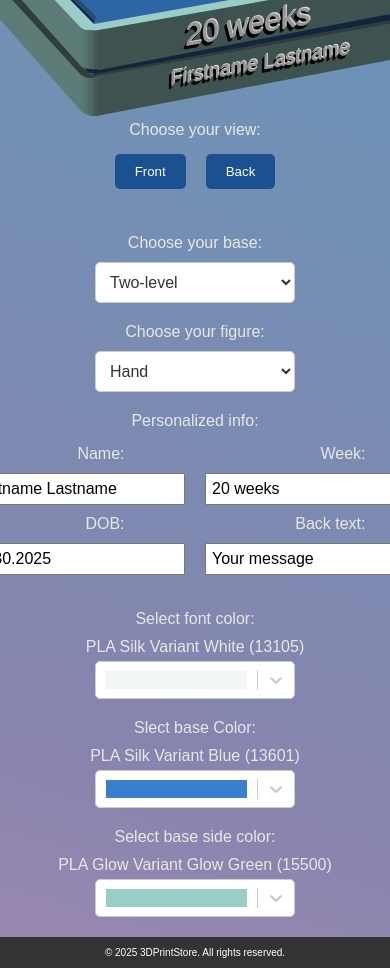
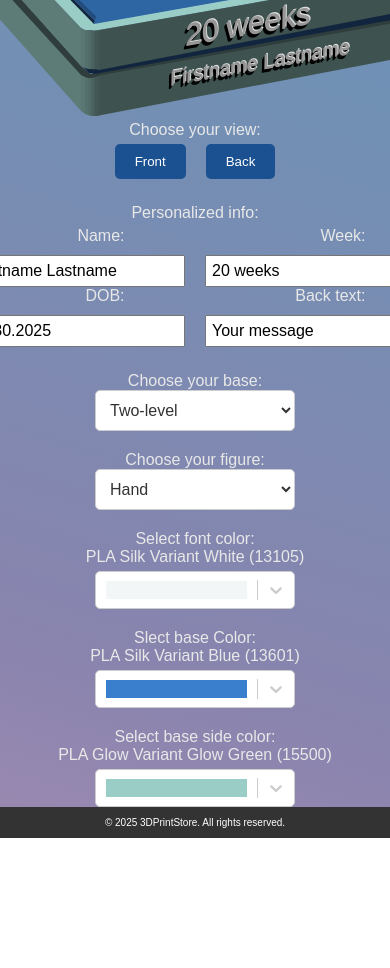
Before and after one commit to lucasliu2019/next_printstore, a Next.js app: page /baby3d in a window 390 px wide. Shown: the part 900-1868 px from the top of the page. After the commit the page ends 1738 px from the top, so only its background shows below. Built offline with nearby package versions, Linux system fonts and the light colour scheme.

Commit message:
update the order

```diff
--- a/src/app/baby3d/page.module.css
+++ b/src/app/baby3d/page.module.css
@@ -32,9 +32,12 @@
   transition: transform 0.3s ease;
 }
 
-.choice {
+.left_container {
   flex: 1; /* Allow the first child to take as much space as possible */
   width: auto; /* Width adjusts based on content */
+  display: flex;
+  gap: 20px; /* Optional: Add spacing between the elements */
+  flex-direction: column;
 }
 
 .card_image_base {
@@ -257,7 +260,7 @@
 
 .product_form {
   width: 100%;
-  max-width: 800px;
+
   display: flex;
   flex-direction: column;
   align-items: center;
@@ -268,7 +271,6 @@
   display: flex; /* Use Flexbox to align items side by side */
   align-items: center; /* Vertically align the label and input */
   gap: 10px; /* Add spacing between the label and input */
-  margin-bottom: 10px; /* Add spacing between input groups */
 }
 
 .product_input {
@@ -283,14 +285,11 @@
   text-align: right; /* Align the label text to the right */
 }
 
-.image_selector,
 .color_selection {
   width: 100%;
   display: flex;
   flex-wrap: wrap; /* Allow items to wrap to the next line */
-
   gap: 10px; /* Add spacing between buttons */
-  margin-top: 10px;
 }
 
 .color_button {
@@ -313,6 +312,7 @@
 
 .fieldset {
   width: 100%; /* Ensure the container takes up full width */
+  max-width: 850px;
   display: flex;
   align-items: center; /* Vertically center the buttons */
   /* Horizontally center the buttons */
@@ -320,10 +320,11 @@
   flex-wrap: wrap; /* Allow buttons to wrap to the next line if needed */
   gap: 5px; /* Add spacing between buttons */
   border: none;
-  margin-bottom: 20px; /* Add spacing below the fieldset */
 }
 
 .fieldset_center {
+  width: 100%; /* Ensure the container takes up full width */
+  max-width: 850px;
   display: flex;
   align-items: center;
   flex-wrap: wrap;
@@ -336,12 +337,10 @@
   border: none;
   /* Subtle shadow for depth */
   /* box-shadow: 0 4px 6px rgba(0, 0, 0, 0.1);  */
-  margin-bottom: 20px; /* Add spacing below the fieldset */
 }
 
 .fiedset_legend {
   text-align: center; /* Center the text inside the legend */
-  margin-bottom: 10px; /* Optional: Add spacing below the legend */
   font-size: 1rem; /* Optional: Adjust font size */
 }
 
@@ -382,6 +381,10 @@
   background-color: #005bb5;
 }
 
+.fieldset_info {
+  order: 0; /* Default order for larger screens */
+}
+
 @media (max-width: 1000px) {
   .fieldset {
     justify-content: center;
@@ -399,12 +402,13 @@
     align-items: center; /* Center items */
   }
 
-  .card_image_wrapper {
-    order: 1; /* Move the first child to the bottom */
+  .left_container {
+    order: 2; /* Move the second child to the top */
+    width: 100%; /* Full width for small screens */
   }
 
-  .choice {
-    order: 2; /* Move the second child to the top */
+  .fieldset_info{
+    order: -1;
   }
 
   /* .week_wrapper_b1{
@@ -487,6 +491,8 @@
 }
 
 @media (max-width: 400px) {
+
+
   .input_group {
     flex-direction: column;
   }
--- a/src/app/baby3d/page.tsx
+++ b/src/app/baby3d/page.tsx
@@ -177,7 +177,7 @@ export default function About() {
 
       <div className={styles.card_container}>
         {/**************************  Left Card ******************************/}
-        <div className={styles.choice}>
+        <div className={styles.left_container}>
           <fieldset className={styles.fieldset}>
             <legend className={styles.fiedset_legend}>Choose your base:</legend>
             {isSmallScreen ? (
@@ -238,8 +238,9 @@ export default function About() {
             )}
           </fieldset>
 
-          <form className={styles.product_form}>
-            <fieldset className={styles.fieldset_center}>
+          <fieldset
+            className={`${styles.fieldset_center} ${styles.fieldset_info}`}
+          >
             <legend className={styles.fiedset_legend}>
               Personalized info:
             </legend>
@@ -285,10 +286,10 @@ export default function About() {
             </div>
           </fieldset>
 
-
-
           <fieldset className={styles.fieldset}>
-            <legend className={styles.fiedset_legend} >Select font color:</legend>
+            <legend className={styles.fiedset_legend}>
+              Select font color:
+            </legend>
             <p className={styles.fieldset_display}>{colors[fontColor].name}</p>
 
             {isSmallScreen ? (
@@ -345,16 +346,14 @@ export default function About() {
                       setFontColor(index);
                     }} // Update base_polygon color
                     title={color.name} // Tooltip with the color name
-                  >
-                  </button>
+                  ></button>
                 ))}
               </div>
             )}
           </fieldset>
 
-
           <fieldset className={styles.fieldset}>
-            <legend className={styles.fiedset_legend} >Slect base Color:</legend>
+            <legend className={styles.fiedset_legend}>Slect base Color:</legend>
             <p className={styles.fieldset_display}>{colors[baseColor].name}</p>
 
             {isSmallScreen ? (
@@ -411,13 +410,11 @@ export default function About() {
                       setBaseColor(index);
                     }} // Update base_polygon color
                     title={color.name} // Tooltip with the color name
-                  >
-                  </button>
+                  ></button>
                 ))}
               </div>
             )}
           </fieldset>
-
 
           <fieldset className={styles.fieldset}>
             <legend className={styles.fiedset_legend}>
@@ -472,27 +469,21 @@ export default function About() {
                     className={styles.color_button}
                     style={{
                       backgroundColor: color.value,
-                        border:
-                          sideColor === index ? "2px solid white" : "none",
+                      border: sideColor === index ? "2px solid white" : "none",
                     }}
                     onClick={() => {
                       setSideColor(index);
                     }} // Update base_polygon color
                     title={color.name} // Tooltip with the color name
-                    >
-                    </button>
+                  ></button>
                 ))}
               </div>
             )}
           </fieldset>
-
-
-
-          </form>
         </div>
 
         {/**************************  Right Card ******************************/}
-        <div className={styles.card_right}>
+        <div className={styles.right_container}>
           <div
             className={styles.card_image_wrapper}
             // style={{ transform: `scale(${scale})` }}
```
Lines whose indentation alone changed are shown as unchanged.
